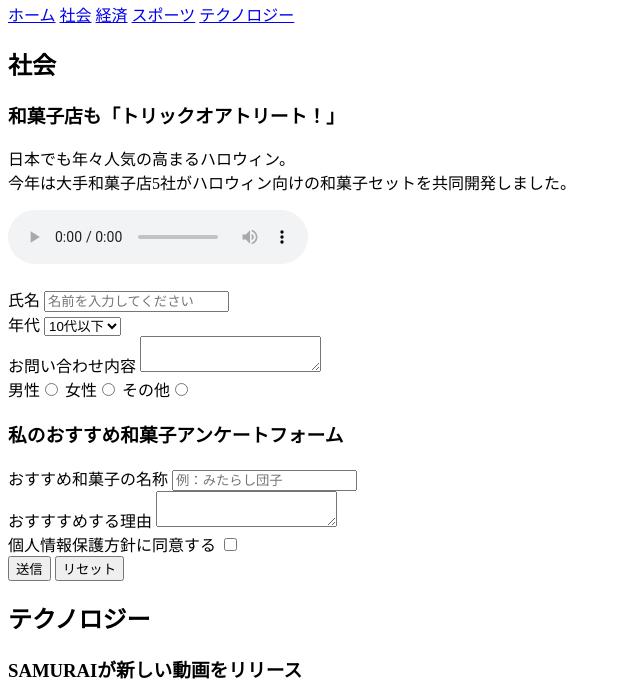
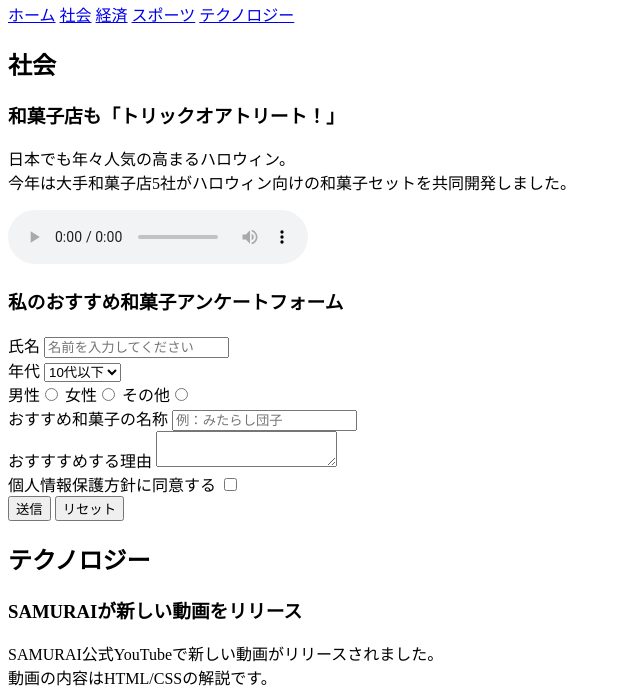
Before and after one commit to TAKAO-001/html-css-basic-kadai, a plain HTML site: page kadai_008/kadai_008.html in a window 1280 px wide. Shown: the part 87-785 px from the top of the page, without its empty margins (0-640 px from the left). Drawn offline with Linux system fonts and the light colour scheme.

Commit message:
kadai_008の再アップロード

```diff
--- a/kadai_008/kadai_008.html
+++ b/kadai_008/kadai_008.html
@@ -2,7 +2,7 @@
 <html>
     <head>
         <title>8章課題</title>
-        <content="このページは8章の課題です。"></content>
+
         <meta charset="utf-8">
     </head>
 <body>
@@ -25,16 +25,14 @@
         <p>日本でも年々人気の高まるハロウィン。<br>
         今年は大手和菓子店5社がハロウィン向けの和菓子セットを共同開発しました。</p>
       </section>
-    </article>
+
      <audio src="ichi.mp3"controls></audio>
-  </main>
 
+     <h3>私のおすすめ和菓子アンケートフォーム</h3>
       <form>
-  <h3></h3>
        <label>氏名</label>
        <input type="text" placeholder="名前を入力してください">
        <br>
-
        <label>年代</label>
        <select>
          <option>10代以下</option>
@@ -44,19 +42,15 @@
        </select>
         <br>
 
-    <label>お問い合わせ内容</label>
-    <textarea></textarea>
-    <br>
-
         <label>男性</label><input type="radio" name="gender">
         <label>女性</label><input type="radio" name="gender">
         <label>その他</label><input type="radio" name="gender">
         <br>
 
-    <h3>私のおすすめ和菓子アンケートフォーム</h3>
         <label>おすすめ和菓子の名称</label>
         <input type="text" placeholder="例：みたらし団子">
         <br>
+
         <label>おすすすめする理由</label>
         <textarea></textarea>
         <br>
@@ -64,19 +58,21 @@
         <label>個人情報保護方針に同意する</label>
         <input type="checkbox">
         <br>
+
         <input type="submit" value="送信">
         <input type="reset" value="リセット">
         <br>
       </form>
 
-  <article>
       <section>
         <h2>テクノロジー</h2>
         <h3>SAMURAIが新しい動画をリリース</h3>
         <p>SAMURAI公式YouTubeで新しい動画がリリースされました。<br>
         動画の内容はHTML/CSSの解説です。</p>
       </section>
+
     </article>
+  </main>
 
   <iframe width="560" height="315" src="https://www.youtube.com/embed/2JLiGSUohEo?si=
     LVoPDWIuFiiMKqwr" title="YouTube video player" frameborder="0" allow="accelerometer;
```
Lines whose indentation alone changed are shown as unchanged.
